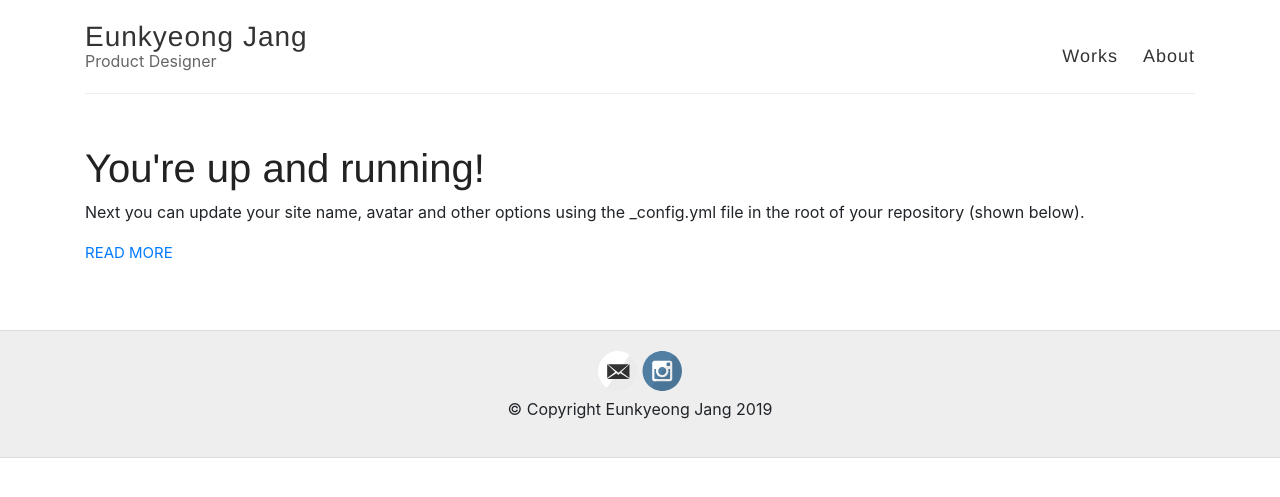
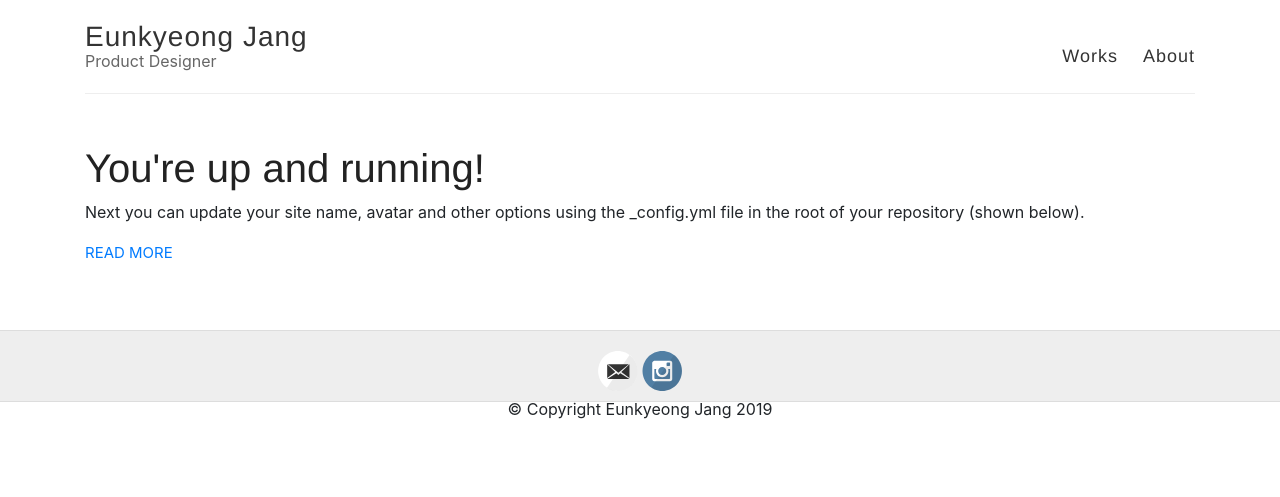
Before and after one commit to Ungkiki/Portfolio, a Jekyll site: the page built from index.html, in a window 1280 px wide. Shown: the top 497 px of the page. Built offline with Jekyll 4.4.1, drawn with Linux system fonts in a browser that asks for light colours; nearby versions of some CDN libraries.

Commit message:
footer 바닥에 붙이기

```diff
--- a/_layouts/default.html
+++ b/_layouts/default.html
@@ -44,11 +44,13 @@
       </div>
     </div>
 
-    <div id="main" role="main" class="container">
-      {{ content }}
+    <div class="content">
+      <div id="main" role="main" class="container">
+        {{ content }}
+      </div>
     </div>
 
-    <div class="wrapper-footer">
+    <div class="footerSection">
       <div class="container">
         <footer class="footer col-md-12 text-center">
           {% include svg-icons.html %}
--- a/style.scss
+++ b/style.scss
@@ -21,6 +21,7 @@ body {
 	background: $white;
   font: 18px/1.4 $helvetica;
   color: $darkGray;
+  height: 100%;
 }
 
 .container {
@@ -223,6 +224,11 @@ nav {
 //
 // .main
 //
+.content {
+  minHeight: 100%;
+  marginBottom: 72px;
+}
+
 
 .posts > .post {
   padding-bottom: 2em;
@@ -254,7 +260,8 @@ nav {
   }
 }
 
-.wrapper-footer {
+.footerSection {
+  height: 72px;
   margin-top: 50px;
   border-top: 1px solid #ddd;
   border-bottom: 1px solid #ddd;
```
